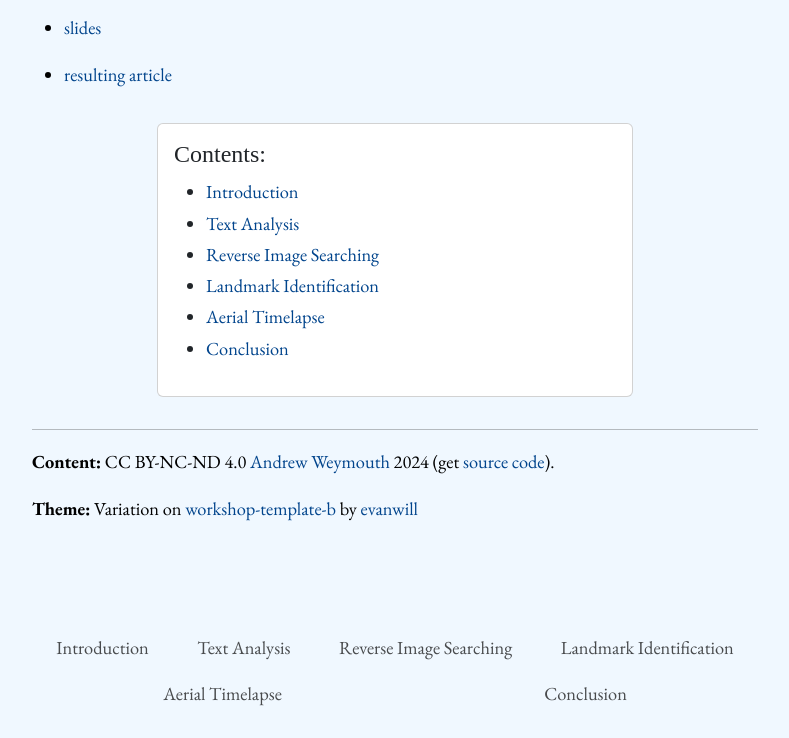
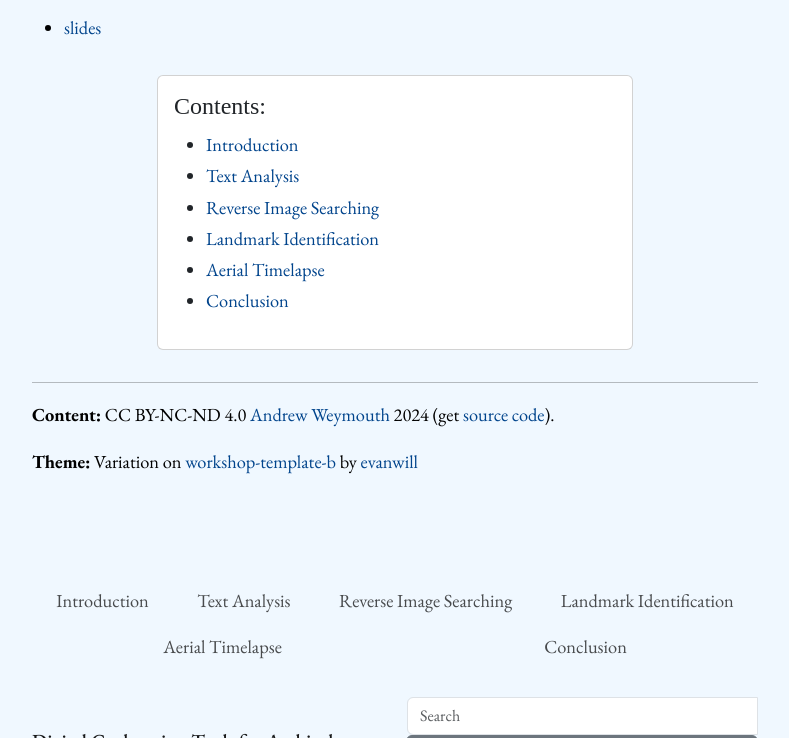
Before and after one commit to aweymo-ui/geolocation, a Jekyll site: the page built from index.md, in a window 1280 px wide, cut to the strip 179-917 px from the top of the page. Shown: the whole strip, without its empty margins (245-1034 px from the left). Built offline with Jekyll 4.4.1, drawn with Linux system fonts in a browser that asks for light colours; some web fonts are replaced.

Commit message:
index config

```diff
--- a/index.md
+++ b/index.md
@@ -4,11 +4,9 @@
 gallery: true
 ---
 
-{% include gallery-figure.html img="banner.jpg" alt="Title card with a photo of the author and a black and white photograph of two men on a rope bridge" caption="Presentation transcript for Northwest Archivists 2024 Conference" title="Presentation transcript for Northwest Archivists 2024 Conference" %}
+{% include gallery-figure.html img="banner.gif" alt="Title card with a photo of the author and an image fading betweeen an archival photo and a Google Map 3D rendering of the Rowena Loops Overlook in Oregon" caption="Presentation Transcript and Slides for the 2024 U of I Information Landscape Series" title="Presentation Transcript and Slides for the 2024 U of I Information Landscape Series" %}
 
 * [slides](https://indd.adobe.com/view/a84ba9f4-08af-4be3-a4cb-574283a32525)
-
-* [resulting article](https://maritimewa.org/story/through-a-filipino-lens-washington-state-cannery-workers-in-alaska/)
 
 {% include toc.html %}
 
```
